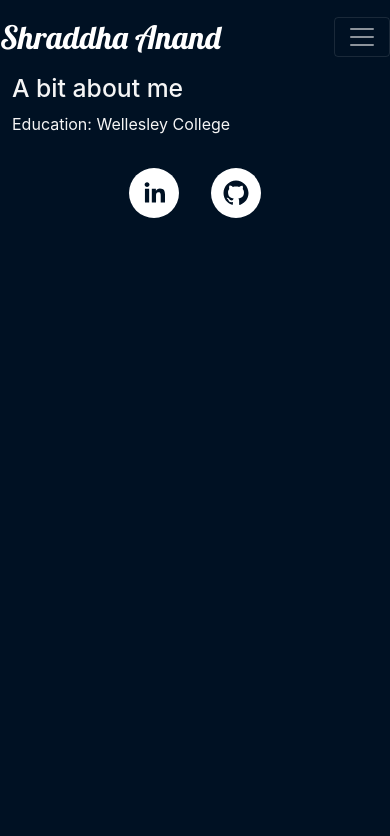
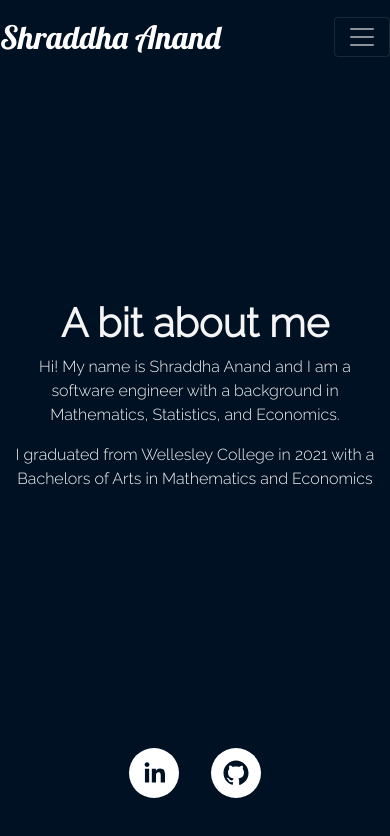
Before and after one commit to sanand100/portfolio-react, a React (Create React App) app: page /AboutMe in a window 390 px wide. Shown: the top 836 px of the page. Built offline with nearby package versions, Linux system fonts and the light colour scheme; a web font is replaced by a local one.

Commit message:
add mobile styling to homepage, add aboutme page content

```diff
--- /dev/null
+++ b/src/Components/AboutMe.css
@@ -0,0 +1,16 @@
+#aboutme{
+    height: 78vh;
+    display: flex;
+    flex-direction: column;
+    justify-content: center;
+    align-items: center;
+}
+.aboutme-header{
+    font-size: 2.5em;
+    font-weight: bold;
+}
+
+.aboutme-p{
+    text-align: center;
+    font-weight: 500;
+}
--- a/src/Components/AboutMe.js
+++ b/src/Components/AboutMe.js
@@ -1,10 +1,17 @@
 import React from 'react';
-
+import '../Components/AboutMe.css';
 function AboutMe(props) {
 	return (
 		<div className='container' id='aboutme'>
-			<h2>A bit about me</h2>
-			<p>Education: Wellesley College</p>
+			<h2 className='aboutme-header'>A bit about me</h2>
+			<p className='aboutme-p'>
+				Hi! My name is Shraddha Anand and I am a software engineer with a
+				background in Mathematics, Statistics, and Economics.
+			</p>
+			<p className='aboutme-p'>
+				I graduated from Wellesley College in 2021 with a Bachelors of Arts in
+				Mathematics and Economics
+			</p>
 		</div>
 	);
 }
--- a/src/Components/Homepage.css
+++ b/src/Components/Homepage.css
@@ -65,3 +65,26 @@
     color: rgb(168, 213, 232);
     list-style:none;
 }
+@media (max-width: 400px) {
+    .homepage-container{
+        padding-bottom: 0;
+    }
+    .profile-pic {
+        width: 10em
+    }
+    .homepage-name {
+        font-size: 2em;
+    }
+    .homepage-p {
+        font-size: 1em;
+    }
+    .line-div {
+        width: 100%;
+        border: 1px solid white;
+        margin-bottom:0.5em;
+    }
+
+    .homepage-summary {
+        font-size: 0.95em;
+    }
+}
--- a/src/Components/Navigation.js
+++ b/src/Components/Navigation.js
@@ -28,7 +28,7 @@ function Navigation(props) {
 				Shraddha Anand
 			</Navbar.Brand>
 			<Navbar.Toggle aria-controls='responsive-navbar-nav' />
-			<Navbar.Collapse id='responsive-navbar-nav'>
+			<Navbar.Collapse id='responsive-navbar-nav' className='navbar-collapse'>
 				<Nav className='nav-options'>
 					<LinkContainer to='/Home'>
 						<Nav.Link>Home</Nav.Link>
--- a/src/index.css
+++ b/src/index.css
@@ -1,4 +1,6 @@
 @import 'bootstrap/dist/css/bootstrap.min.css';
+@import url('https://fonts.googleapis.com/css2?family=Raleway:wght@300&display=swap');
+
 /* Allows elements to stay true to intended size */
 * {
   margin: 0;
@@ -30,16 +32,20 @@ code {
 }
 
 footer {
-  /* position: sticky; */
-  height :10em;
+  position: relative;
+  /* height :10em; */
+  width: 100%;
   display: flex;
   justify-content: center;
+  align-items: center;
   bottom: 0;
+
 }
 
 .container{
   /* height: 98vh; */
   width: 100%;
+  font-family: 'Raleway', sans-serif;
 }
 
 .btn{
```
Also changed, not shown: src/Components/Navigation.css (line endings or trailing spaces).
